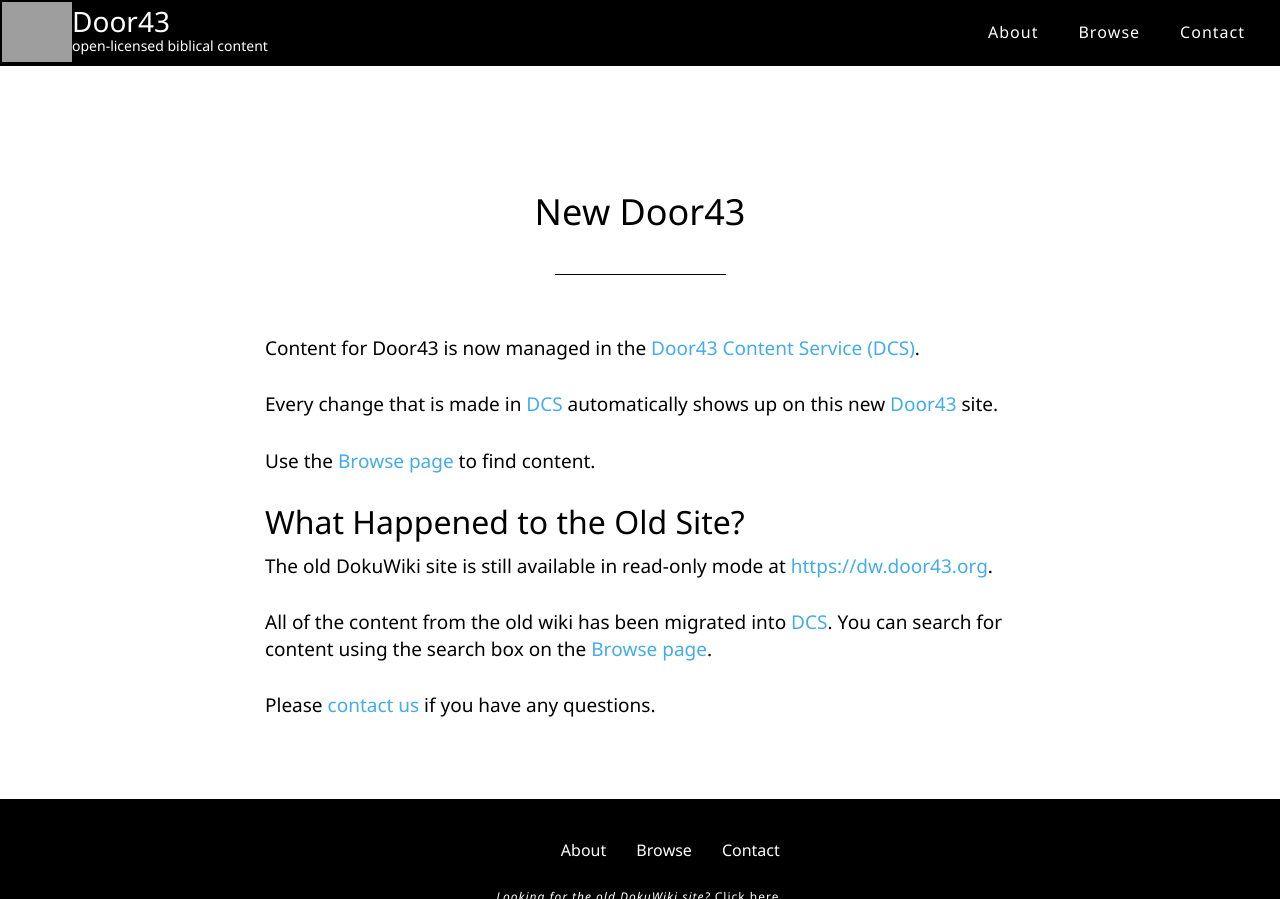
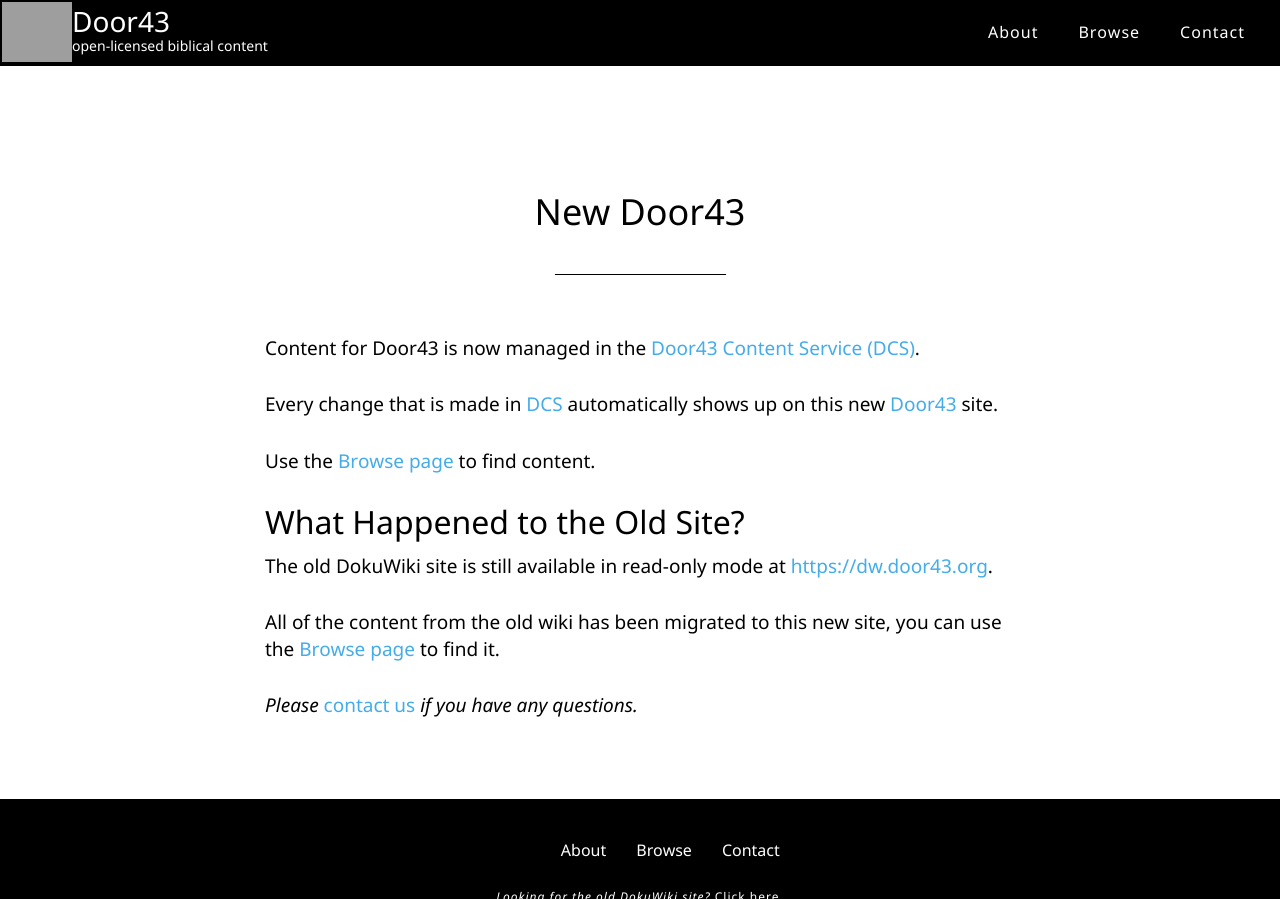
Before and after one commit to unfoldingWord/door43.org, a Jekyll site: the page built from pages/en/about/new_door43.md, in a window 1280 px wide and 1292 px high, cut to the strip 0-899 px from the top of the window. Built offline with Jekyll 4.4.1, drawn with Linux system fonts in a browser that asks for light colours; grey boxes are pictures that could not be loaded.

Commit message:
More simplifications based on feedback

```diff
--- a/pages/en/about/new_door43.md
+++ b/pages/en/about/new_door43.md
@@ -15,6 +15,6 @@ Use the [Browse page](/en/) to find content.
 
 The old DokuWiki site is still available in read-only mode at [https://dw.door43.org](https://dw.door43.org).
 
-All of the content from the old wiki has been migrated into [DCS](https://git.door43.org).  You can search for content using the search box on the [Browse page](/en/).
+All of the content from the old wiki has been migrated to this new site, you can use the [Browse page](/en/) to find it.
 
-Please [contact us](/en/contact/) if you have any questions.
+*Please [contact us](/en/contact/) if you have any questions.*
```
